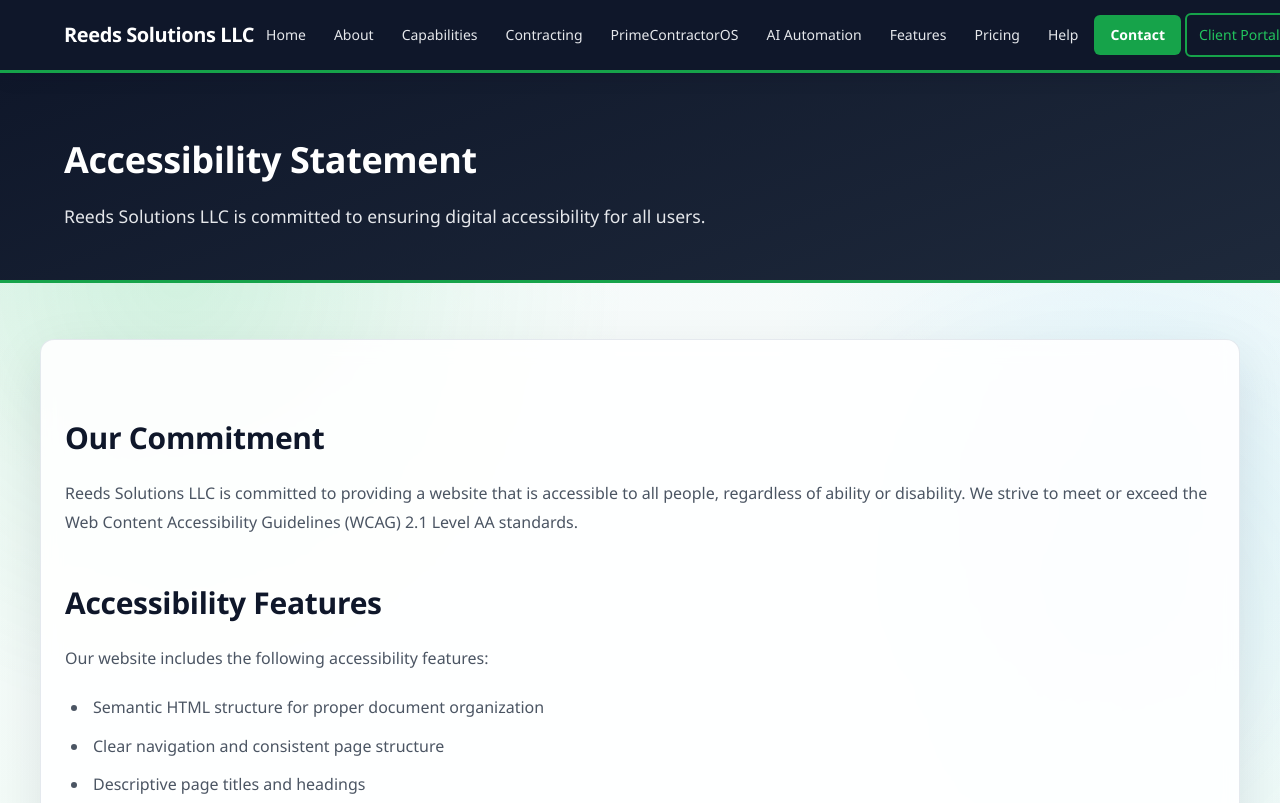
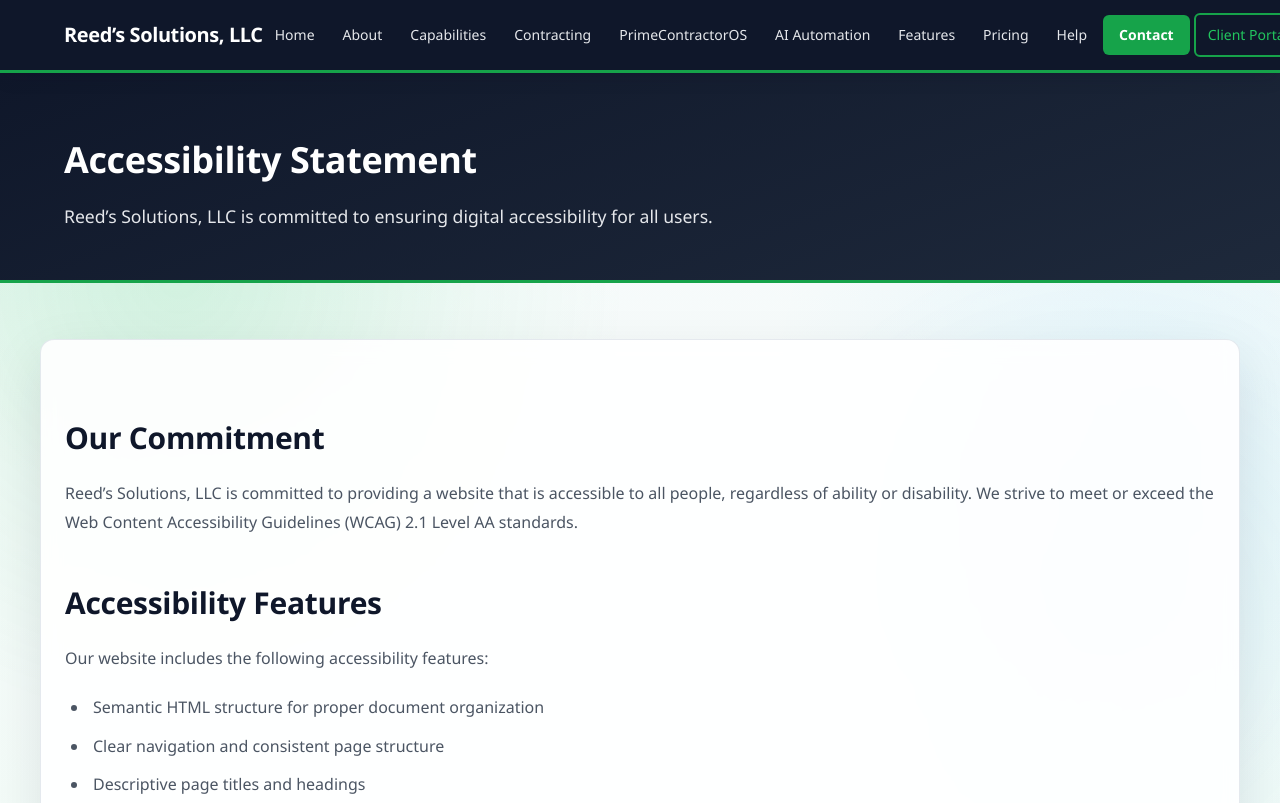
Before and after one commit to domogotu/reedsolutionsllc-website, a plain HTML site: page accessibility.html in a window 1280 px wide. Shown: the top 803 px of the page. Drawn offline with Linux system fonts and the light colour scheme.

Commit message:
Standardize business name and contact email

```diff
--- a/accessibility.html
+++ b/accessibility.html
@@ -3,15 +3,15 @@
 <head>
  <meta charset="UTF-8">
  <meta name="viewport" content="width=device-width, initial-scale=1.0">
- <meta name="description" content="Accessibility Statement | Reeds Solutions LLC">
- <title>Accessibility Statement | Reeds Solutions LLC</title>
+ <meta name="description" content="Accessibility Statement | Reed’s Solutions, LLC">
+ <title>Accessibility Statement | Reed’s Solutions, LLC</title>
  <link rel="stylesheet" href="styles.css?v=3">
 </head>
 <body>
  <header>
     <nav class="navbar">
    <div class="container">
-    <a href="index.html" class="logo">Reeds Solutions LLC</a>
+    <a href="index.html" class="logo">Reed’s Solutions, LLC</a>
     <button class="menu-toggle" aria-label="Toggle navigation menu" onclick="document.querySelector('.nav-links').classList.toggle('active')">
      <span></span>
      <span></span>
@@ -42,14 +42,14 @@
   <section class="page-header">
    <div class="container">
     <h1>Accessibility Statement</h1>
-    <p>Reeds Solutions LLC is committed to ensuring digital accessibility for all users.</p>
+    <p>Reed’s Solutions, LLC is committed to ensuring digital accessibility for all users.</p>
    </div>
   </section>
 
   <section class="content">
    <div class="container">
     <h2>Our Commitment</h2>
-    <p>Reeds Solutions LLC is committed to providing a website that is accessible to all people, regardless of ability or disability. We strive to meet or exceed the Web Content Accessibility Guidelines (WCAG) 2.1 Level AA standards.</p>
+    <p>Reed’s Solutions, LLC is committed to providing a website that is accessible to all people, regardless of ability or disability. We strive to meet or exceed the Web Content Accessibility Guidelines (WCAG) 2.1 Level AA standards.</p>
 
     <h2>Accessibility Features</h2>
     <p>Our website includes the following accessibility features:</p>
@@ -134,7 +134,7 @@
     </div>
    </div>
    <div class="footer-bottom">
-    <p>&copy; 2026 Reeds Solutions LLC. All rights reserved. • UEI: L5W1JWUUDMW3 • CAGE: 157R9</p>
+    <p>&copy; 2026 Reed’s Solutions, LLC. All rights reserved. • UEI: L5W1JWUUDMW3 • CAGE: 157R9</p>
    </div>
   </div>
  </footer>
```
